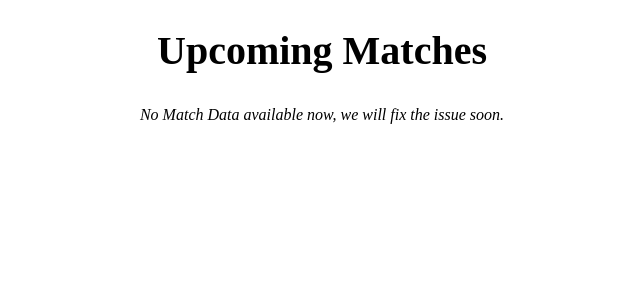
After one commit to gayash96/cloudComputingAssignemnt, a Flask app: template templates/upcomingMatches.html in a window 1280 px wide. The commit adds this page. Shown: the top 300 px of the page, without its empty margins (318-958 px from the left). Run offline with Flask 2, Linux system fonts and the light colour scheme; the template is opened without the code that fills it, so the values that code supplies are empty.

Commit message:
added upcoming matches section

```diff
--- a/application.py
+++ b/application.py
@@ -42,6 +42,23 @@ def scoreBoard():
    print(matches)
    return render_template('scoreBoard.html', matches=matches)
 
+@application.route('/upcomingMatches')
+def upcomingMatches():
+   response = urllib.request.urlopen("https://api.cricapi.com/v1/cricScore?apikey=9eb76118-7292-43f8-93eb-6f0ab8f19bf2", cafile=certifi.where())
+   matches = []
+   matchData = json.loads(response.read().decode())['data']
+   for match in matchData:
+      matches.append({
+         'name': match['t1'] + ' vs '+ match['t2'],
+         'status': match['status'],
+         'score': match['t1'] + ' : ' + match['t1s']+ ' ' +match['t2'] + ' : ' + match['t2s'],
+         'date': match['dateTimeGMT'],
+         'matchType': match['matchType'],
+         'ms': match['ms']
+      })
+   print(matches)
+   return render_template('upcomingMatches.html', matches=matches)
+
 @application.route('/')
 def index():
    print('Request for index page received')
--- a/templates/index.html
+++ b/templates/index.html
@@ -21,7 +21,7 @@
                    </a>
                 </div>
                 <div class="d-grid gap-2 d-sm-flex justify-content-sm-center my-2">
-                  <a href="{{url_for('liveScores')}}">
+                  <a href="{{url_for('upcomingMatches')}}">
                     <input type="submit" value="Upcoming Matches"/>
                    </a>
                 </div>
--- a/templates/liveScores.html
+++ b/templates/liveScores.html
@@ -11,9 +11,9 @@
             {% for match in matches %}
                 <li>
                     <span>{{ match['name'] }}</span>
+                    <span>({{ match['date'] }})</span>
                     <span>{{ match['status'] }}</span>
                     <span>({{ match['venue'] }})</span>
-					<span>({{ match['date'] }})</span>
                      <span>{{ match['score'] }}</span>
                 </li>
             {% endfor %}
--- /dev/null
+++ b/templates/upcomingMatches.html
@@ -0,0 +1,26 @@
+<!DOCTYPE html>
+<html>
+<head>
+    <title>Upcoming Matches</title>
+    <link rel="stylesheet" href="{{ url_for('static', filename='style.css') }}">
+</head>
+<body>
+    <h1>Upcoming Matches</h1>
+    {% if matches %}
+        <ul>
+            {% for match in matches %}
+                {% if match['status'] == 'Match not started' %}
+                    <li>
+                        <span>{{ match['name'] }}</span>
+                        <span>({{ match['date'] }})</span>
+                        <span>{{ match['matchType'] }}</span>
+                        <span>{{ match['status'] }}</span>
+                    </li>
+                {% endif %}
+            {% endfor %}
+        </ul>
+    {% else %}
+        <p>No Match Data available now, we will fix the issue soon.</p>
+    {% endif %}
+</body>
+</html>
```
Also changed, not shown: templates/scoreBoard.html (line endings or trailing spaces).
